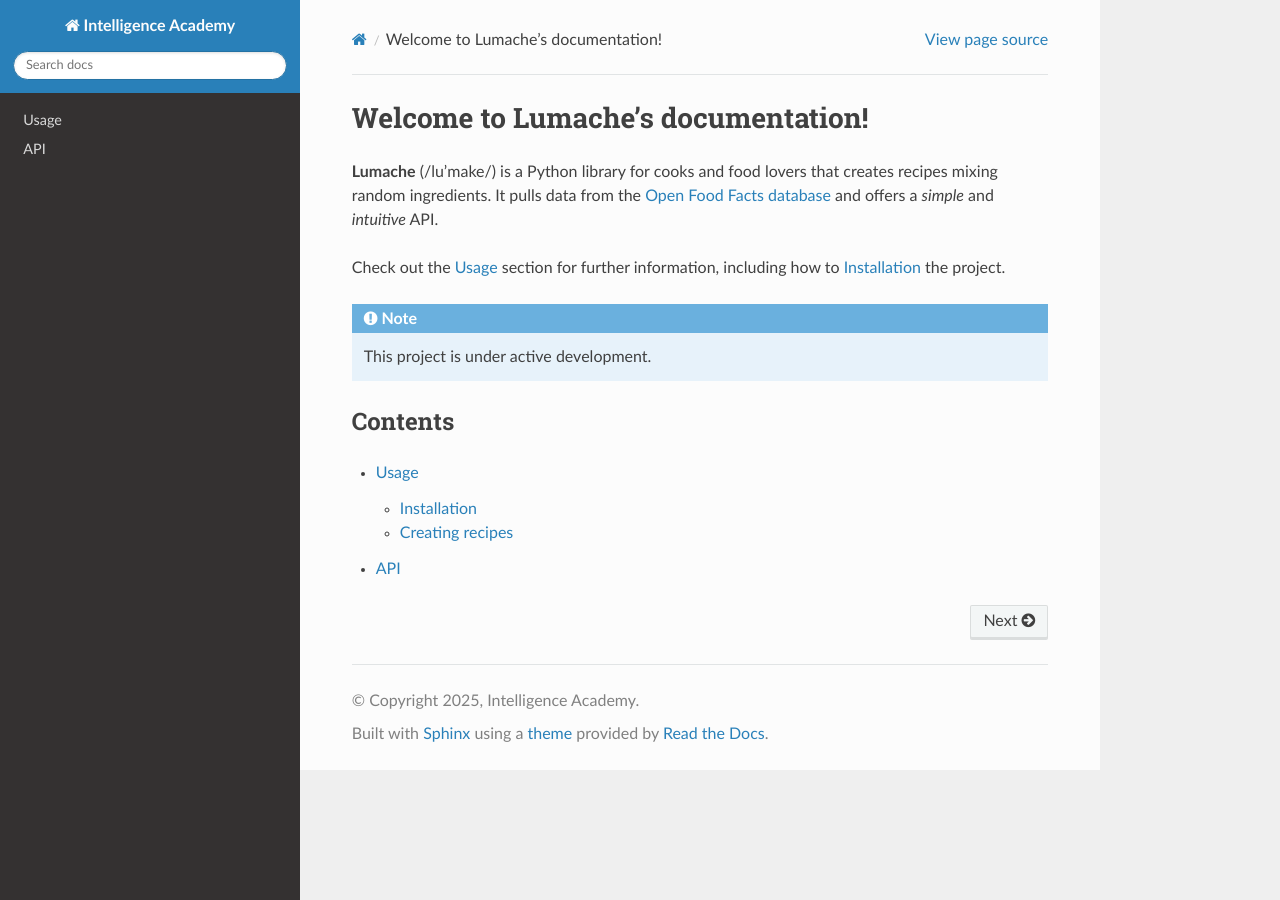
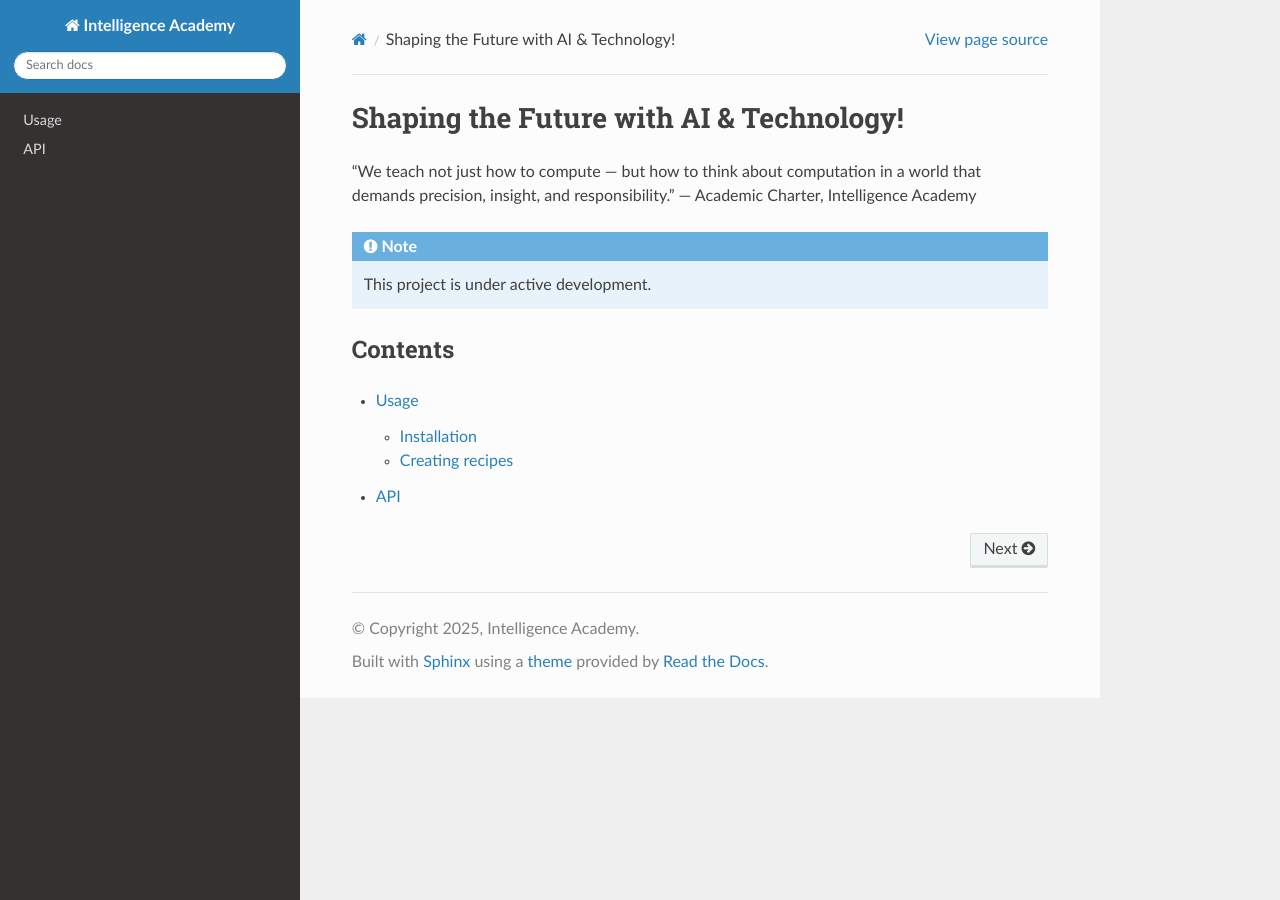
Before and after one commit to Intelligence-Academy/rtd-tutorial, a Sphinx documentation site: the page built from docs/source/index.rst, in a window 1280 px wide. Built offline with Sphinx 7.4.7 and the Read the Docs theme 3.1.0, drawn with Linux system fonts in a browser that asks for light colours.

Commit message:
Intelligence Academy

```diff
--- a/docs/source/index.rst
+++ b/docs/source/index.rst
@@ -1,13 +1,9 @@
-Welcome to Lumache's documentation!
+Shaping the Future with AI & Technology!
 ===================================
 
-**Lumache** (/lu'make/) is a Python library for cooks and food lovers
-that creates recipes mixing random ingredients.
-It pulls data from the `Open Food Facts database <https://world.openfoodfacts.org/>`_
-and offers a *simple* and *intuitive* API.
 
-Check out the :doc:`usage` section for further information, including
-how to :ref:`installation` the project.
+“We teach not just how to compute — but how to think about computation in a world that demands precision, insight, and responsibility.”
+— Academic Charter, Intelligence Academy
 
 .. note::
 
```
